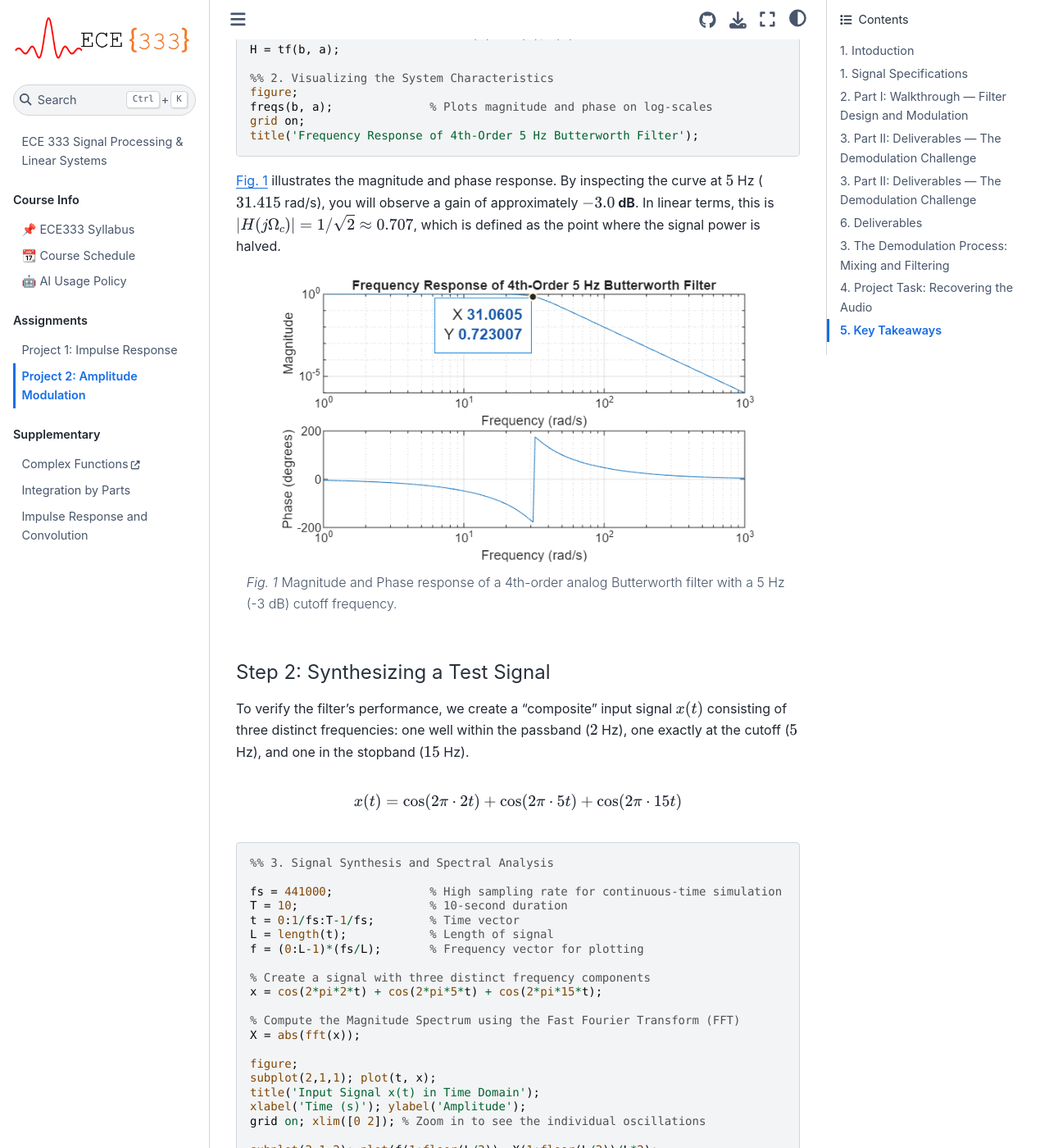
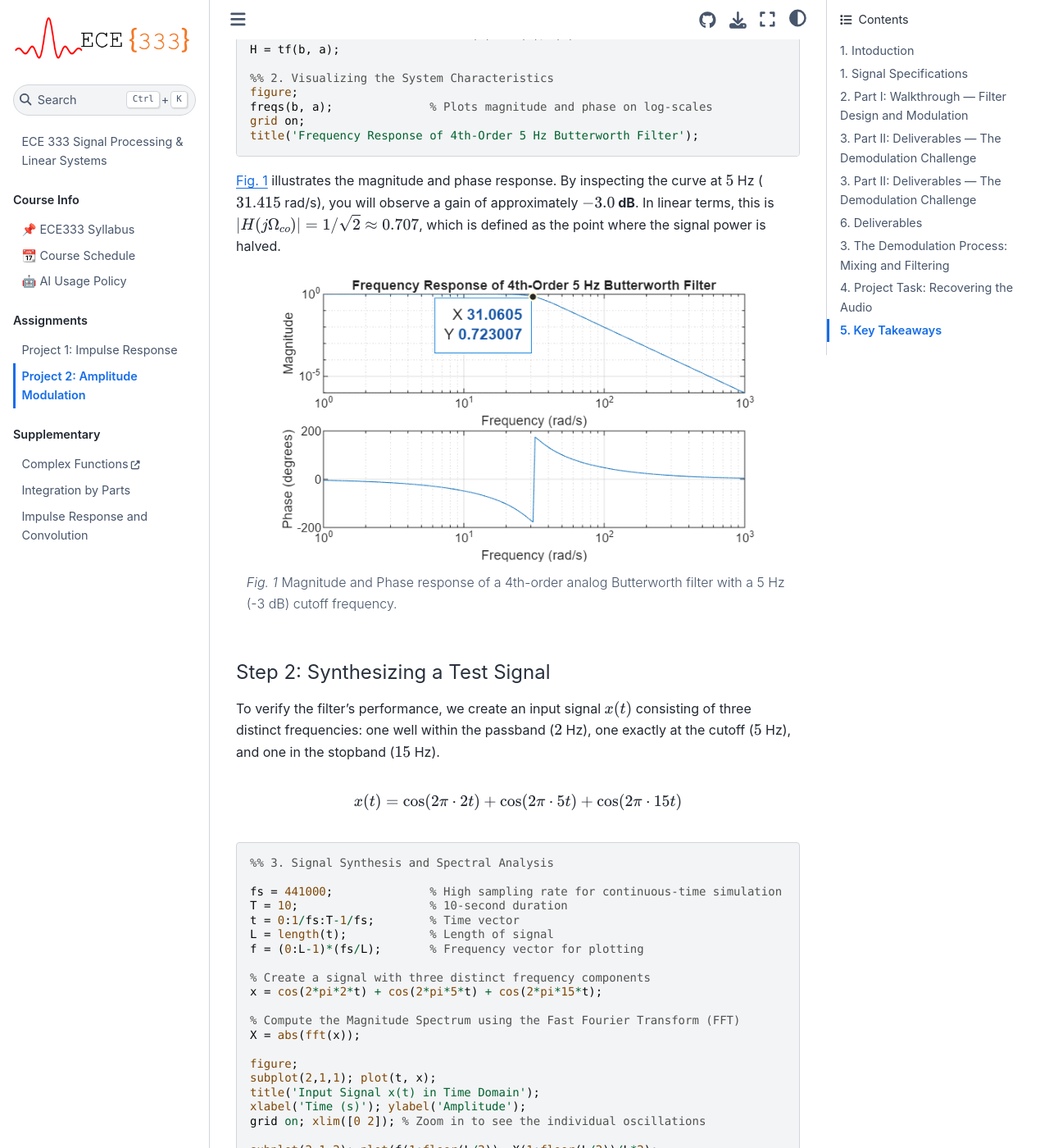
Before and after one commit to USAFA-ECE/ece333, a Jupyter Book: the page built from book/Assignments/project2.md, in a window 1280 px wide and 1400 px high, scrolled down 1583 px. Shown: the whole window at 82% size. Built offline with Jupyter Book 1.0.4 settings and Sphinx 7.4.7 and the Sphinx Book theme 1.1.4, drawn with Linux system fonts in a browser that asks for light colours; some of the changed text lies outside the part shown.

Commit message:
updated p2

````diff
--- a/book/Assignments/project2.md
+++ b/book/Assignments/project2.md
@@ -32,7 +32,7 @@
 
 #### Step 1: Defining the Transfer Function
 
-We begin by designing a **4th-order Analog Butterworth Filter** with a cutoff frequency $f_c = 5$ Hz. We translate this frequency into radians per second ($\Omega_c = 2\pi f_c$) to work within the Laplace domain.
+We begin by designing a **4th-order Analog Butterworth Filter** with a cutoff frequency $f_co = 5$ Hz. We translate this frequency into radians per second ($\Omega_{co} = 2\pi f_c$) to work within the Laplace domain.
 
 ```matlab
 %% 1. Analog Filter Design Configuration
@@ -52,7 +52,7 @@
 title('Frequency Response of 4th-Order 5 Hz Butterworth Filter');
 ```
 
-{numref}`fig-lowpass-filter-5hz` illustrates the magnitude and phase response. By inspecting the curve at $5$ Hz ($31.415$ rad/s), you will observe a gain of approximately **$-3.0$ dB**. In linear terms, this is $|H(j\Omega_c)| = 1/\sqrt{2} \approx 0.707$, which is defined as the point where the signal power is halved.
+{numref}`fig-lowpass-filter-5hz` illustrates the magnitude and phase response. By inspecting the curve at $5$ Hz ($31.415$ rad/s), you will observe a gain of approximately **$-3.0$ dB**. In linear terms, this is $|H(j\Omega_{co})| = 1/\sqrt{2} \approx 0.707$, which is defined as the point where the signal power is halved.
 
 ```{figure} ./figures/lpf_5hz.png
 :name: fig-lowpass-filter-5hz
@@ -63,7 +63,7 @@
 
 #### Step 2: Synthesizing a Test Signal
 
-To verify the filter's performance, we create a "composite" input signal $x(t)$ consisting of three distinct frequencies: one well within the passband ($2$ Hz), one exactly at the cutoff ($5$ Hz), and one in the stopband ($15$ Hz).
+To verify the filter's performance, we create an input signal $x(t)$ consisting of three distinct frequencies: one well within the passband ($2$ Hz), one exactly at the cutoff ($5$ Hz), and one in the stopband ($15$ Hz).
 
 $$x(t) = \cos(2\pi\cdot2t) + \cos(2\pi\cdot5t) + \cos(2\pi\cdot15t)$$
 
````
